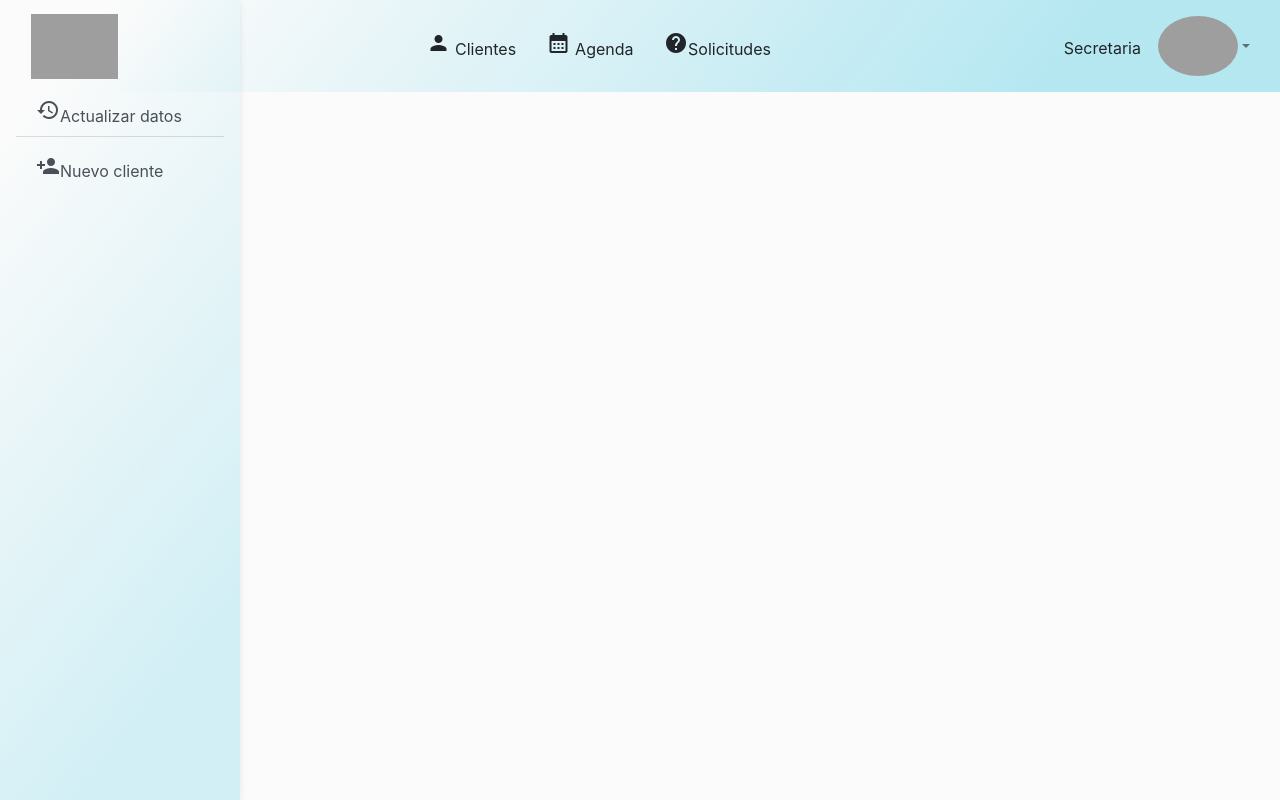
After one commit to MatiBarrios/SPA_GAONA, a PHP site: template vistas/plantilla_empleado.phtml in a window 1280 px wide. The commit adds this page. Run offline with PHP 8.4, Linux system fonts and the light colour scheme; the template is opened without the code that fills it, so the values that code supplies are empty; grey boxes are pictures that could not be loaded.

```diff
--- /dev/null
+++ b/vistas/plantilla_empleado.phtml
@@ -0,0 +1,78 @@
+<!--Main Navigation-->
+
+<head>
+    <link rel="stylesheet" href="https://fonts.googleapis.com/icon?family=Material+Icons">
+    <link rel="stylesheet" href="https://cdn.jsdelivr.net/npm/bootstrap@4.4.1/dist/css/bootstrap.min.css" integrity="sha384-Vkoo8x4CGsO3+Hhxv8T/Q5PaXtkKtu6ug5TOeNV6gBiFeWPGFN9MuhOf23Q9Ifjh" crossorigin="anonymous">
+    <style><?php require_once("./assets/css/secretaria.css"); ?></style>
+</head>
+<header>
+    <!-- Sidebar -->
+    <nav id="sidebarMenu" class="collapse d-lg-block sidebar collapse bg-transparent">
+        <div class="position-sticky">
+            <div class="list-group list-group-flush mx-3 mt-4 ">
+                <a href="#" class="list-group-item list-group-item-action py-2 ripple bg-transparent" aria-current="true">
+                    <i class="material-icons" style="margin-top:5%;">history</i><span>Actualizar datos</span>
+                </a>
+                <a href="#" class="list-group-item list-group-item-action py-2 ripple bg-transparent">
+                <i class="material-icons"style="margin-top:5%;" >person_add</i><span>Nuevo cliente</span>
+                </a>
+
+            </div>
+        </div>
+    </nav>
+    <!-- Sidebar -->
+
+    <!-- Navbar -->
+    <nav id="main-navbar" class="navbar navbar-expand-lg navbar-light bg-white fixed-top" style="background: rgb(113,212,232);
+background: linear-gradient(308deg, rgba(113,212,232,0.5049370089832808) 18%, rgba(2,0,36,0) 88%) !important;">
+        <!-- Container wrapper -->
+        <div class="container-fluid">
+            <!-- Toggle button -->
+            <button class="navbar-toggler" type="button" data-mdb-toggle="collapse" data-mdb-target="#sidebarMenu" aria-controls="sidebarMenu" aria-expanded="false" aria-label="Toggle navigation">
+                <i class="fas fa-bars"></i>
+            </button>
+
+            <!-- Brand -->
+            <a class="navbar-brand" href="#">
+                <img src="https://domus-inmobiliaria.com/wp-content/uploads/2020/03/DOMUS-_logo_perfil_270.png" height="65" width="" alt="" loading="lazy" />
+            </a>
+            <!-- Botones -->
+            <form class="d-none d-md-flex input-group w-auto my-auto">
+
+                <button type="button" class="btn" data-mdb-ripple-color="#ffffff">&nbsp;<i class="material-icons">person</i>&nbsp;Clientes</button>
+                <button type="button" class="btn" data-mdb-ripple-color="#ffffff">&nbsp;<i class="material-icons">calendar_month</i>&nbsp;Agenda</button>
+                <button type="button" class="btn" data-mdb-ripple-color="#ffffff">&nbsp;<i class="material-icons">help</i>Solicitudes&nbsp;</button>
+
+            </form>
+
+            <!-- Right links -->
+            <ul class="navbar-nav ms-auto d-flex flex-row">
+                <!-- Avatar -->
+                <span style="margin-top:15%; margin-right:5%;">Secretaria</span>
+                <li class="nav-item dropdown">
+
+                    <a class="nav-link dropdown-toggle hidden-arrow d-flex align-items-center" href="#" id="navbarDropdownMenuLink" role="button" data-mdb-toggle="dropdown" aria-expanded="false">
+                        <img src="https://e7.pngegg.com/pngimages/964/1014/png-clipart-company-secretary-computer-icons-grupo-intactta-others-miscellaneous-company.png" class="rounded-circle" height="60" alt="" loading="lazy" />
+                    </a>
+
+                    <ul class="dropdown-menu dropdown-menu-end" aria-labelledby="navbarDropdownMenuLink">
+                        <li><a class="dropdown-item" href="#">Mi perfil</a></li>
+                        <li><a class="dropdown-item" href="#">Configuración</a></li>
+                        <li><a class="dropdown-item" href="#">Cerrar sesión</a></li>
+                    </ul>
+                </li>
+            </ul>
+        </div>
+        <!-- Container wrapper -->
+    </nav>
+    <!-- Navbar -->
+</header>
+<!--Main Navigation-->
+
+<!--Main layout-->
+<main style="margin-top: 58px">
+    <div class="container pt-4">
+
+    </div>
+</main>
+<!--Main layout-->
```
Also changed, not shown: controlador/ControladorEmpleado.php (added, +30 -0 lines), controlador/loginController.php (+1 -11 lines), vistas/SPA.php (+6 -2 lines), vistas/login.html (added, +54 -0 lines).
